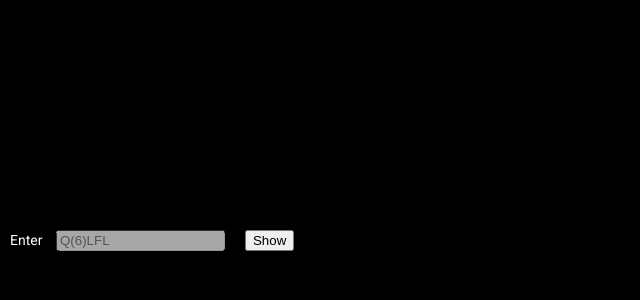
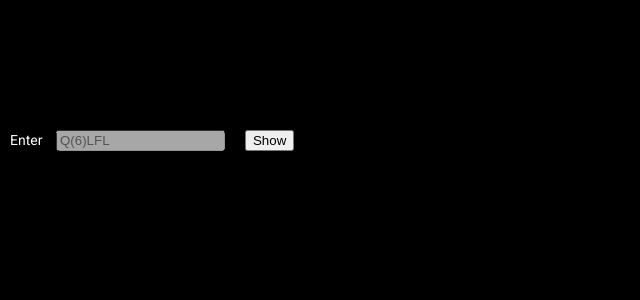
Before and after one commit to AndreiPuchko/navylights, an Angular app: page / in a window 1280 px wide. Shown: the top 300 px of the page, without its empty margins (0-640 px from the left). Built offline with nearby package versions, Linux system fonts and the light colour scheme.

Commit message:
class Light

```diff
--- a/src/app/app.component.css
+++ b/src/app/app.component.css
@@ -10,10 +10,10 @@ button,input {
 
 #circle {
     margin: 10px 0px 50px 50px;
-    width: 150px;
-    height: 150px;
-    -webkit-border-radius: 75px;
-    -moz-border-radius: 75px;
-    border-radius: 75px;
+    width: 50px;
+    height: 50px;
+    -webkit-border-radius: 25px;
+    -moz-border-radius: 25px;
+    border-radius: 25px;
     background: black;
   }
--- a/src/app/app.component.ts
+++ b/src/app/app.component.ts
@@ -1,4 +1,21 @@
+import { NumberSymbol } from '@angular/common';
 import { Component,ViewChild,ElementRef } from '@angular/core';
+
+const shortBlinkTime=1000;
+const longBlinkTime=2000;
+export class Light {
+  public color: string;
+  public timeOn: number;
+  public timeOff: number;
+  public repeatCount: number;
+
+  constructor(color:string,timeOn:number,timeOff:number,repeat:number ) {
+    this.color=color;
+    this.timeOn=timeOn;
+    this.timeOff=timeOff;
+    this.repeatCount=repeat;
+    }
+ }
 
 @Component({
   selector: 'app-root',
@@ -7,7 +24,6 @@ import { Component,ViewChild,ElementRef } from '@angular/core';
 })
 
 export class AppComponent {
-
   title = 'navylights';
   navytext: string = 'Q(6)LFL';
   @ViewChild('navylight') navylight!: ElementRef<HTMLInputElement>;
@@ -17,13 +33,22 @@ export class AppComponent {
   }
 
   async onShow (){
-    for (let i = 0; i < 6; i++)
+    let serie : Light[]=[];
+    serie.push(new Light("white",shortBlinkTime,shortBlinkTime,6));
+    serie.push(new Light("white",longBlinkTime,0,1));
+    // serie.push(new Light("yellow",shortBlinkTime,shortBlinkTime,2));
+    for (let x=0; x<serie.length;x++){
+      await this.show(serie[x]);
+    }
+    await this.blink("black");
+  }
+
+  async show (_light:Light){
+    for (let i = 0; i < _light.repeatCount; i++)
     {
-      await this.blink("white",500);
-      await this.blink("black",500);
+      await this.blink(_light.color,_light.timeOn);
+      await this.blink("black",_light.timeOff);
     }
-    await this.blink("white",2500);
-    await this.blink("black");
   }
 
   async blink(color:string, delay=0){
```
Also changed, not shown: 4 other files (tests, documents, lock files or other folders).
